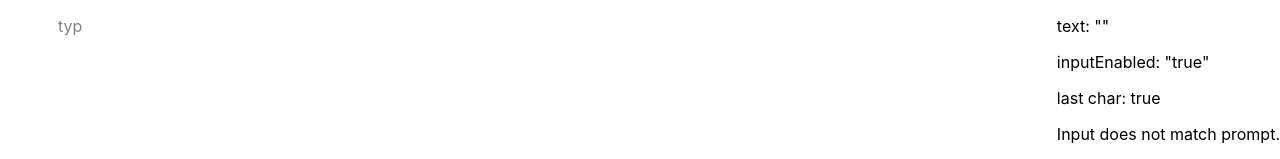
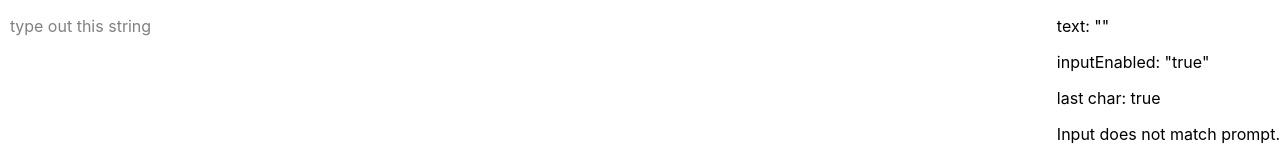
Before and after one commit to LoganBolton/PracticeTyper, a React (Create React App) app: page / in a window 1280 px wide. Shown: the top 159 px of the page. Built offline with nearby package versions, Linux system fonts and the light colour scheme.

Commit message:
working incorrect highlighting

```diff
--- a/src/App.js
+++ b/src/App.js
@@ -4,7 +4,7 @@ import './index.css';
 function App() {
   const [text, setText] = useState("");
   const [userInput, setUserInput] = useState("");
-  const [promptText, setPromptText] = useState("typ");
+  const [promptText, setPromptText] = useState("type out this string");
   const [isInputMatch, setIsInputMatch] = useState(false);
   const [isInputEnabled, setIsInputEnabled] = useState(true);
   const [lastCharMatch, setLastCharMatch] = useState(true);
@@ -26,14 +26,6 @@ function App() {
     if (inputValue == promptText) {
       setIsInputMatch(true);
     }
-
-    if (!lastCharMatch && lastIndex < promptText.length) {
-      const updatedPromptText = promptText.slice(0, lastIndex) + `<span style="color: red">${promptText[lastIndex]}</span>` + promptText.slice(lastIndex + 1);
-      setPromptText(updatedPromptText);
-    } else if (lastCharMatch) {
-      setPromptText(promptText.replace('<span style="color: red">', '').replace('</span>', ''));
-    }
-
   };
 
   const checkLastChar = (inputValue) => {
@@ -50,18 +42,24 @@ function App() {
     }
   }
 
-  const promptTextArray = promptText.split("");
-  const lastCharStyle = lastCharMatch ? {} : { color: "red" };
-
   return (
     <div style={{ display: "flex" }}>
       <div style={{ flex: 1 }}>
         <div className="containerDiv">
-
-        <p className="promptText" dangerouslySetInnerHTML={{ __html: promptText }}></p>
-        {/* <p className ="inputText">
-          {text}
-        </p> */}
+          <div className="promptText">
+            {promptText.split('').map((char, index) => (
+              <p key={index} className={index === text.length - 1 && !lastCharMatch ? 'hidden' : 'correct'}>
+                {char === ' ' ? '\u00A0' : char}
+              </p> /*allows for spaces */
+            ))}
+          </div>
+        </div>
+        <div className= "inputText">
+          {text.split('').map((char, index) => (
+            <p key={index} className={index === text.length - 1 && !lastCharMatch ? 'wrong' : 'correct'}>
+              {char === ' ' ? '\u00A0' : char}
+            </p> /*allows for spaces */
+          ))}
         </div>
         <input
           type="text"
@@ -72,6 +70,7 @@ function App() {
               let editedText = text.slice(0, -1);
               setText(editedText);
               setIsInputEnabled(true);
+              setLastCharMatch(true);
               console.log("test");
             }
           }}
--- a/src/index.css
+++ b/src/index.css
@@ -22,11 +22,14 @@ code {
   font-family: 'Trebuchet MS';
 }
 
+.promptText {
+  display: flex;
+  color: gray;
+}
+
 .containerDiv {
-  position: relative;
   margin: 0rem 3rem 10rem 3rem;
 }
-
 .green {
   background-color: green;
 }
@@ -35,12 +38,20 @@ code {
   background-color: red;
 }
 
-.promptText {
-  color: gray;
-}
-
 .promptText, .inputText {
   position: absolute;
   top: 0;
   left: 10px;
 }
+
+.inputText {
+  display: flex;
+}
+
+.wrong {
+  color: red;
+}
+
+.hidden {
+  visibility: hidden;
+}
```
